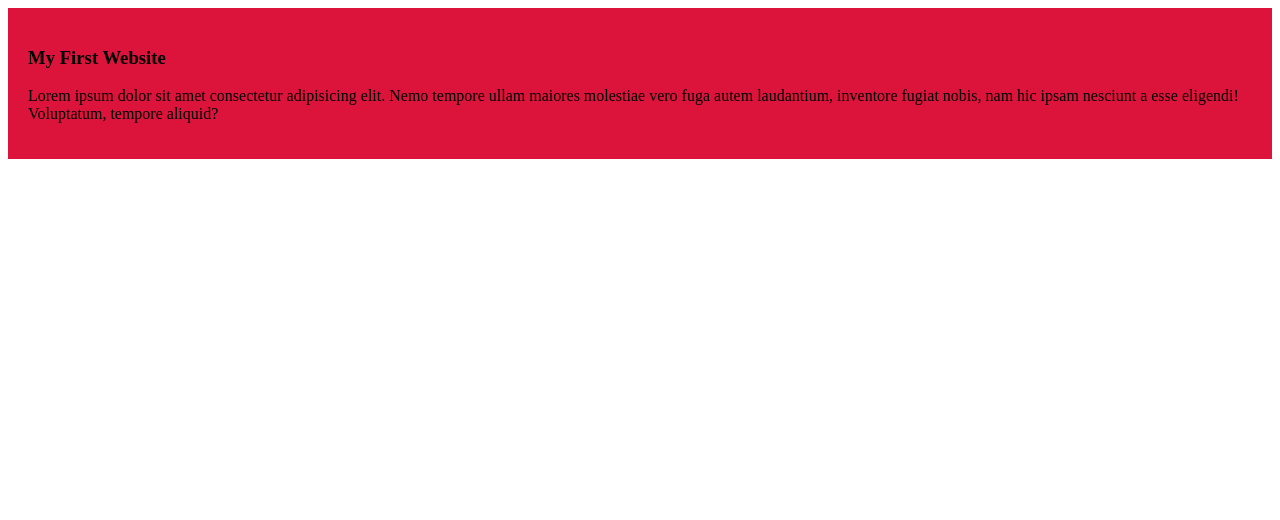
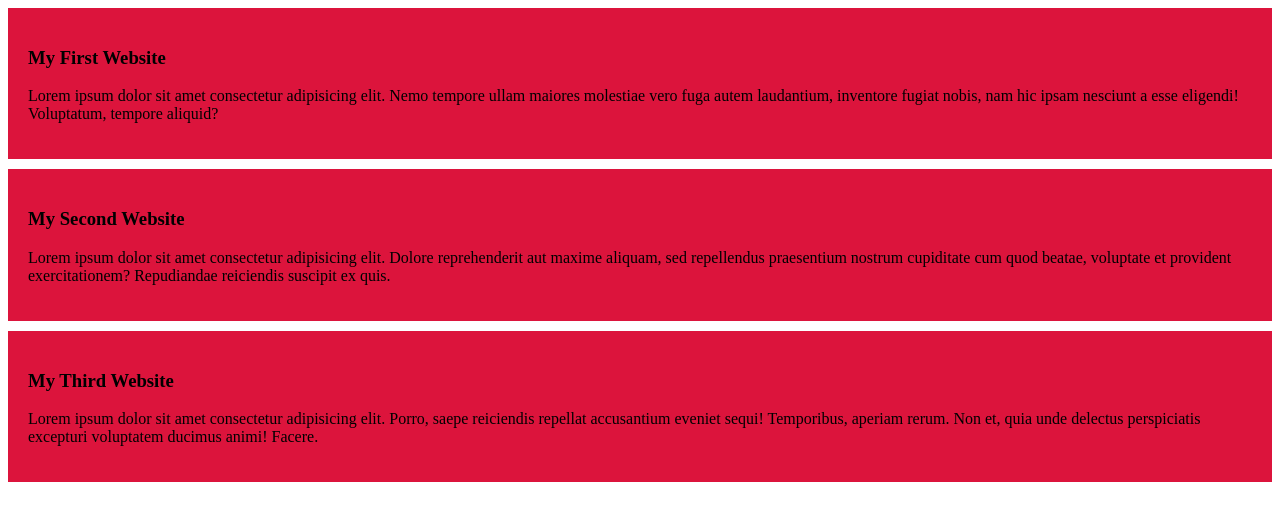
Before and after one commit to mashri-g/my-third-respitory, a plain HTML site: page index.html in a window 1280 px wide. Drawn offline with Linux system fonts and the light colour scheme.

Commit message:
added the secondand third blog

```diff
--- a/index.html
+++ b/index.html
@@ -9,11 +9,26 @@
 <body>
     <div>
         <h3>My First Website</h3>
-        <p>Lorem ipsum dolor sit amet consectetur adipisicing elit.
+            <p>Lorem ipsum dolor sit amet consectetur adipisicing elit.
              Nemo tempore ullam maiores molestiae vero fuga autem
              laudantium, inventore fugiat nobis, nam hic ipsam
              nesciunt a esse eligendi! Voluptatum, tempore aliquid?</p>
     </div>
-
+    <div>
+        <h3>My Second Website</h3>
+        <p>Lorem ipsum dolor sit amet consectetur adipisicing elit.
+     Dolore reprehenderit aut maxime aliquam, sed repellendus
+        praesentium nostrum cupiditate cum quod beatae, voluptate
+     et provident exercitationem? Repudiandae reiciendis suscipit
+     ex quis.</p>
+    </div>
+    <div>
+        <h3>My Third Website</h3>
+        <p>Lorem ipsum dolor sit amet consectetur adipisicing elit.
+             Porro, saepe reiciendis repellat accusantium eveniet
+             sequi! Temporibus, aperiam rerum. Non et, quia unde
+             delectus perspiciatis excepturi voluptatem
+              ducimus animi! Facere.</p>
+    </div>
 </body>
 </html>
--- a/styles/vlog.css
+++ b/styles/vlog.css
@@ -1,4 +1,5 @@
 div{
     background-color: crimson;
     padding:20px;
+    margin-bottom:10px ;
 }
```
